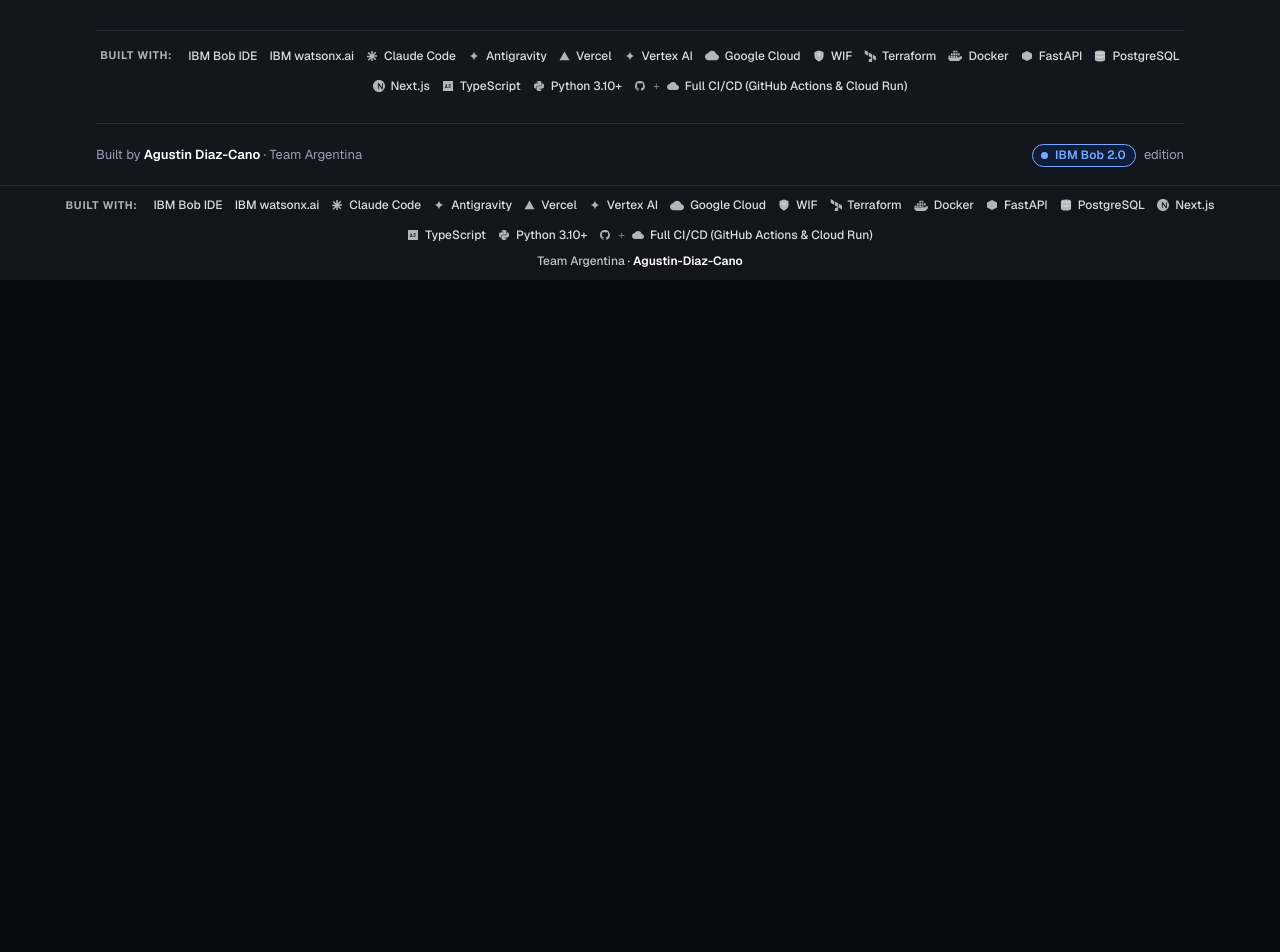
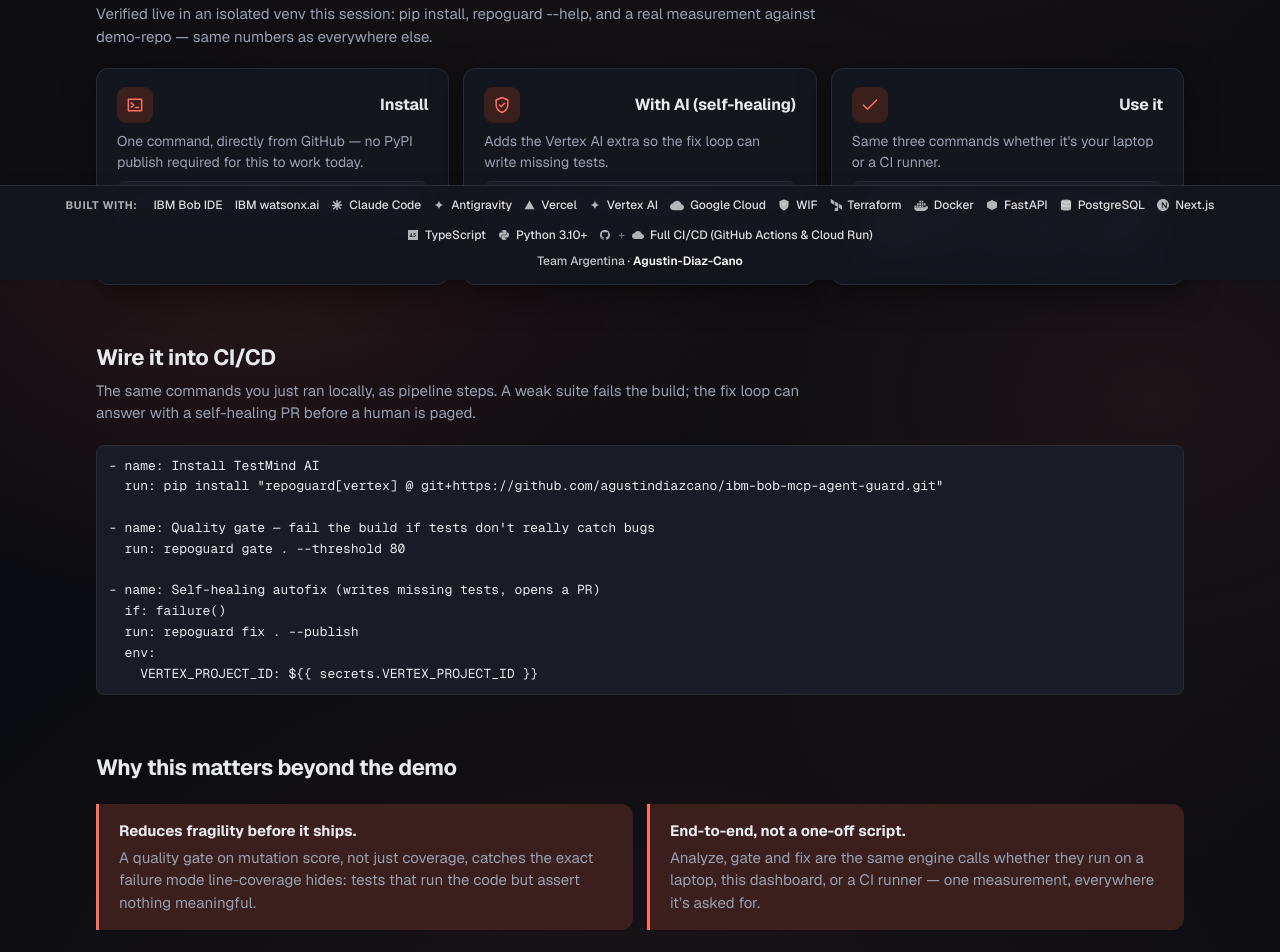
Before and after one commit to agustindiazcano/ibm-bob-mcp-agent-guard, a Next.js app in the folder web-next/: page /pipeline in a window 1280 px wide. Before the commit this address had no page. Shown: the part 520-1472 px from the top of the page. Before the commit the page ends 800 px from the top, so only its background shows below. Built offline with nearby package versions, Linux system fonts and the light colour scheme.

Commit message:
style(web-next): harmonize swarm button palette and active slide nav indicator

```diff
--- a/web-next/app/components/site/DemoSwitch.module.css
+++ b/web-next/app/components/site/DemoSwitch.module.css
@@ -6,6 +6,12 @@
   font-size: 12px;
   font-weight: 600;
   color: var(--text-muted);
+}
+
+.label {
+  color: var(--accent);
+  text-transform: uppercase;
+  letter-spacing: 0.06em;
 }
 
 .switch {
--- a/web-next/app/components/site/DemoSwitch.tsx
+++ b/web-next/app/components/site/DemoSwitch.tsx
@@ -8,6 +8,7 @@ export function DemoSwitch() {
 
   return (
     <div className={styles.container} title={`Demo Mode: ${demoMode ? "ON" : "OFF"}`}>
+      {demoMode && <span className={styles.label}>Demo</span>}
       <button
         type="button"
         role="switch"
--- a/web-next/app/components/site/links.ts
+++ b/web-next/app/components/site/links.ts
@@ -114,6 +114,14 @@ export const DEMO_SLIDES: SlideInfo[] = [
     category: "Platform",
     description: "SQLAlchemy 2 Core schema, portable view DDL for trends/flaky tests, and authenticated token ingest.",
   },
+  {
+    slideNumber: 11,
+    href: "/pipeline",
+    label: "11",
+    slideTitle: "Ship It: One-Command Install & CI/CD Integration",
+    category: "Product",
+    description: "Real pip-installable package, verified live, dropping straight into any pipeline's quality gate and self-healing step.",
+  },
 ];
 
 export function getSlideByPath(pathname: string): SlideInfo | undefined {
--- a/web-next/app/lib/types.ts
+++ b/web-next/app/lib/types.ts
@@ -48,11 +48,17 @@ export type StreamEvent = {
 
 export type AIProvider = "vertex" | "watsonx";
 
+// Both live-verified against real GCP projects (docs/VERTEX_SETUP.md) --
+// gemini-3.8-flash is the provider's own default, gemini-3.5-flash the
+// other real, tested option. Only meaningful when provider is "vertex".
+export type VertexModel = "gemini-3.8-flash" | "gemini-3.5-flash";
+
 export type RepoFormValues = {
   repoPath: string;
   mutation: boolean;
   gateThreshold: number;
   provider?: AIProvider;
+  modelId?: VertexModel;
   swarm?: boolean;
 };
 
--- a/web-next/app/page.tsx
+++ b/web-next/app/page.tsx
@@ -184,10 +184,10 @@ export default function Home() {
 
   // The summary is fetched here rather than in a SummaryPanel effect because
   // StrictMode runs effects twice in dev, which doubled the paid watsonx.ai call.
-  async function loadSummary(data: AnalyzeResponse, run: number, provider?: string) {
+  async function loadSummary(data: AnalyzeResponse, run: number, provider?: string, modelId?: string) {
     let next: SummaryResponse;
     try {
-      next = await fetchSummary(data, provider);
+      next = await fetchSummary(data, provider, modelId);
     } catch (err) {
       next = {
         ok: false,
@@ -226,7 +226,7 @@ export default function Home() {
       const data = await fetchAnalyze({ ...values, gateThreshold, mutation });
       setResult(data);
       // Not awaited: the summary must never hold up or fail the dashboard.
-      void loadSummary(data, run, values.provider);
+      void loadSummary(data, run, values.provider, values.modelId);
     } catch (err) {
       setError(err instanceof Error ? err.message : String(err));
     } finally {
--- /dev/null
+++ b/web-next/app/pipeline/page.tsx
@@ -0,0 +1,108 @@
+import type { Metadata } from "next";
+import { ButtonLink, PageHeader, PageShell, Section } from "../components/site/Page";
+import { Icon, type IconName } from "../components/site/Icon";
+import { REPO_URL } from "../components/site/links";
+import blocks from "../components/site/Blocks.module.css";
+
+export const metadata: Metadata = {
+  title: "Ship it",
+  description: "TestMind AI installs as a real Python package with one command and plugs straight into any CI/CD pipeline.",
+};
+
+const INSTALL: { icon: IconName; title: string; text: string; code: string }[] = [
+  {
+    icon: "terminal",
+    title: "Install",
+    text: "One command, directly from GitHub — no PyPI publish required for this to work today.",
+    code: "pip install git+https://github.com/agustindiazcano/ibm-bob-mcp-agent-guard.git",
+  },
+  {
+    icon: "shield",
+    title: "With AI (self-healing)",
+    text: "Adds the Vertex AI extra so the fix loop can write missing tests.",
+    code: 'pip install "repoguard[vertex] @ git+https://github.com/agustindiazcano/ibm-bob-mcp-agent-guard.git"',
+  },
+  {
+    icon: "check",
+    title: "Use it",
+    text: "Same three commands whether it's your laptop or a CI runner.",
+    code: "repoguard analyze ./your-repo --mutation\nrepoguard gate ./your-repo --threshold 80\nrepoguard fix ./your-repo --publish",
+  },
+];
+
+const CI_YAML = `- name: Install TestMind AI
+  run: pip install "repoguard[vertex] @ git+https://github.com/agustindiazcano/ibm-bob-mcp-agent-guard.git"
+
+- name: Quality gate — fail the build if tests don't really catch bugs
+  run: repoguard gate . --threshold 80
+
+- name: Self-healing autofix (writes missing tests, opens a PR)
+  if: failure()
+  run: repoguard fix . --publish
+  env:
+    VERTEX_PROJECT_ID: \${{ secrets.VERTEX_PROJECT_ID }}`;
+
+export default function PipelinePage() {
+  return (
+    <PageShell>
+      <PageHeader
+        eyebrow="Ship it"
+        title="Not a demo app. A package that installs with one command and lives inside your pipeline."
+        lead="repoguard is a real, installable Python package — pip install, one line, verified in a clean throwaway environment. That means it drops straight into any existing CI/CD pipeline: every pull request can run a real quality gate, and a failing gate can trigger self-healing before a human ever looks at it."
+        actions={
+          <ButtonLink href={REPO_URL} variant="secondary">
+            View on GitHub
+          </ButtonLink>
+        }
+      />
+
+      <Section
+        id="install"
+        title="Install it in one command"
+        intro="Verified live in an isolated venv this session: pip install, repoguard --help, and a real measurement against demo-repo — same numbers as everywhere else."
+      >
+        <div className={blocks.grid3}>
+          {INSTALL.map((s) => (
+            <div key={s.title} className={blocks.tile}>
+              <div className={blocks.tileHead}>
+                <span className={blocks.icon}>
+                  <Icon name={s.icon} />
+                </span>
+                <h3 className={blocks.tileTitle}>{s.title}</h3>
+              </div>
+              <p className={blocks.tileText}>{s.text}</p>
+              <pre className={blocks.pre}>{s.code}</pre>
+            </div>
+          ))}
+        </div>
+      </Section>
+
+      <Section
+        id="pipeline"
+        title="Wire it into CI/CD"
+        intro="The same commands you just ran locally, as pipeline steps. A weak suite fails the build; the fix loop can answer with a self-healing PR before a human is paged."
+      >
+        <pre className={blocks.pre}>{CI_YAML}</pre>
+      </Section>
+
+      <Section id="why" title="Why this matters beyond the demo">
+        <div className={blocks.grid2}>
+          <div className={blocks.callout}>
+            <span className={blocks.calloutTitle}>Reduces fragility before it ships.</span>
+            <span className={blocks.muted}>
+              A quality gate on mutation score, not just coverage, catches the exact failure mode line-coverage
+              hides: tests that run the code but assert nothing meaningful.
+            </span>
+          </div>
+          <div className={blocks.callout}>
+            <span className={blocks.calloutTitle}>End-to-end, not a one-off script.</span>
+            <span className={blocks.muted}>
+              Analyze, gate and fix are the same engine calls whether they run on a laptop, this dashboard, or a CI
+              runner — one measurement, everywhere it&rsquo;s asked for.
+            </span>
+          </div>
+        </div>
+      </Section>
+    </PageShell>
+  );
+}
```
Also changed, not shown: web-next/app/components/RepoForm.tsx (+18 -5 lines), web-next/app/lib/api.ts (+10 -3 lines), web-next/app/results/ResultsDashboard.tsx (+97 -19 lines), web-next/app/results/mockData.ts (+8 -1 lines).
